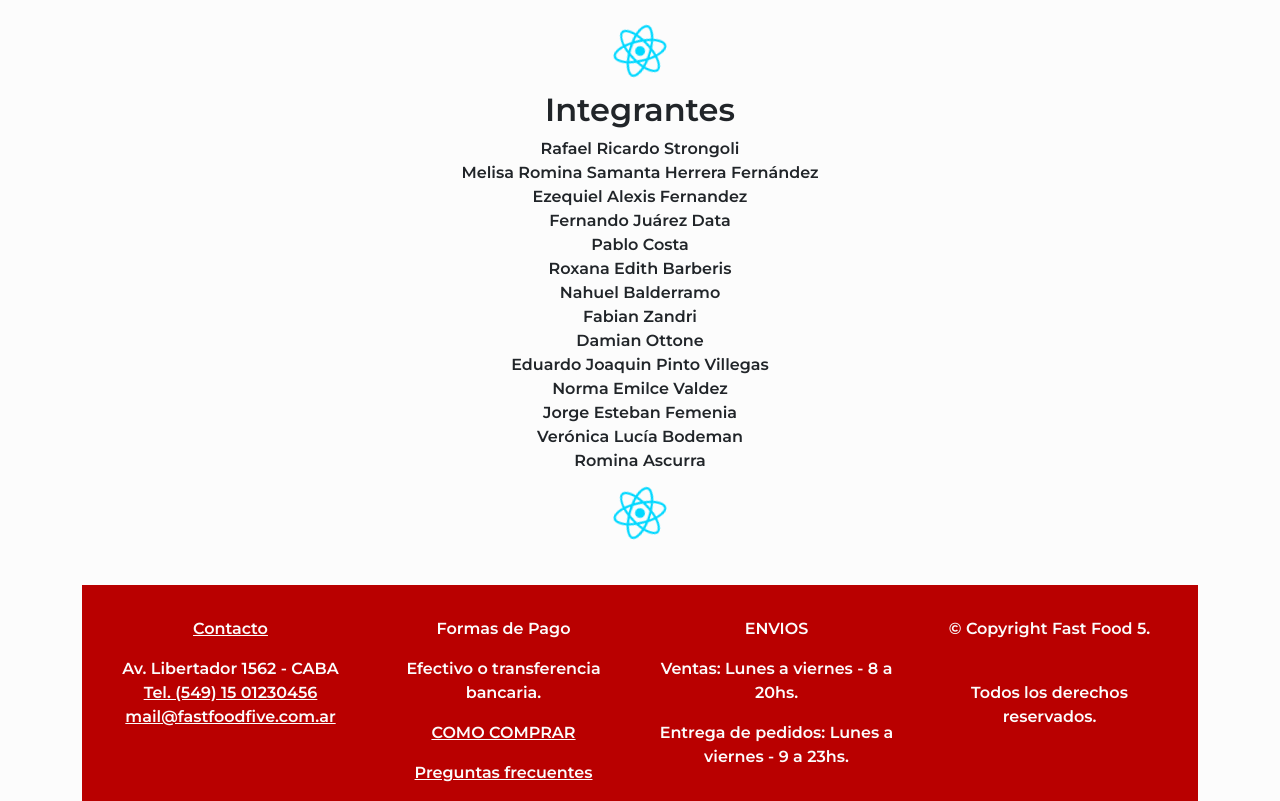
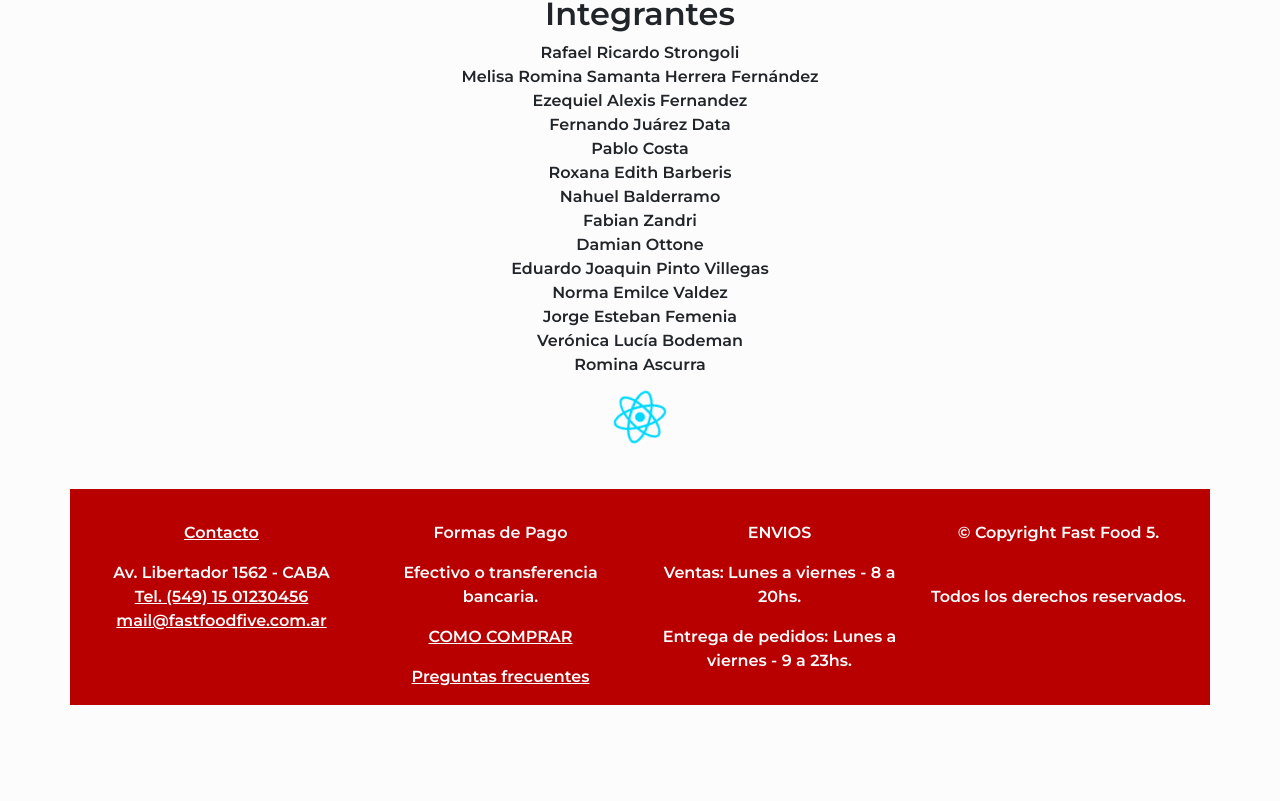
Before and after one commit to EzFern/CaC-Grupo-5, a React (Vite) app in the folder tiendaonline/: page /acerca-de in a window 1280 px wide. Shown: the part 1632-2433 px from the top of the page. After the commit the page ends 2337 px from the top, so only its background shows below. Built offline with nearby package versions, Linux system fonts and the light colour scheme.

Commit message:
fix container pieDePagina

```diff
--- a/tiendaonline/src/Components/Layout.jsx
+++ b/tiendaonline/src/Components/Layout.jsx
@@ -5,7 +5,7 @@ import { PieDePagina } from "./PieDePagina";
 
 export const Layout = () => {
   return (
-    <div className="container-lg d-flex flex-column min-vh-100">
+    <div className="d-flex flex-column min-vh-100">
       <EncabezadoDePagina />
       <Menu />
       <Outlet />
--- a/tiendaonline/src/Components/PieDePagina.jsx
+++ b/tiendaonline/src/Components/PieDePagina.jsx
@@ -6,8 +6,8 @@ export const PieDePagina = () => {
   return (
     <div className="d-flex justify-content-center db-danger">
 
-      <footer className="piedepagina container text-center ">
-        <div className="container">
+      <footer className="container-lg piedepagina text-center">
+        <div className="container-fluid">
           <div className="row">
             <div className="col-md-3 col-sm-6">
               <div className="widget_text">
```
